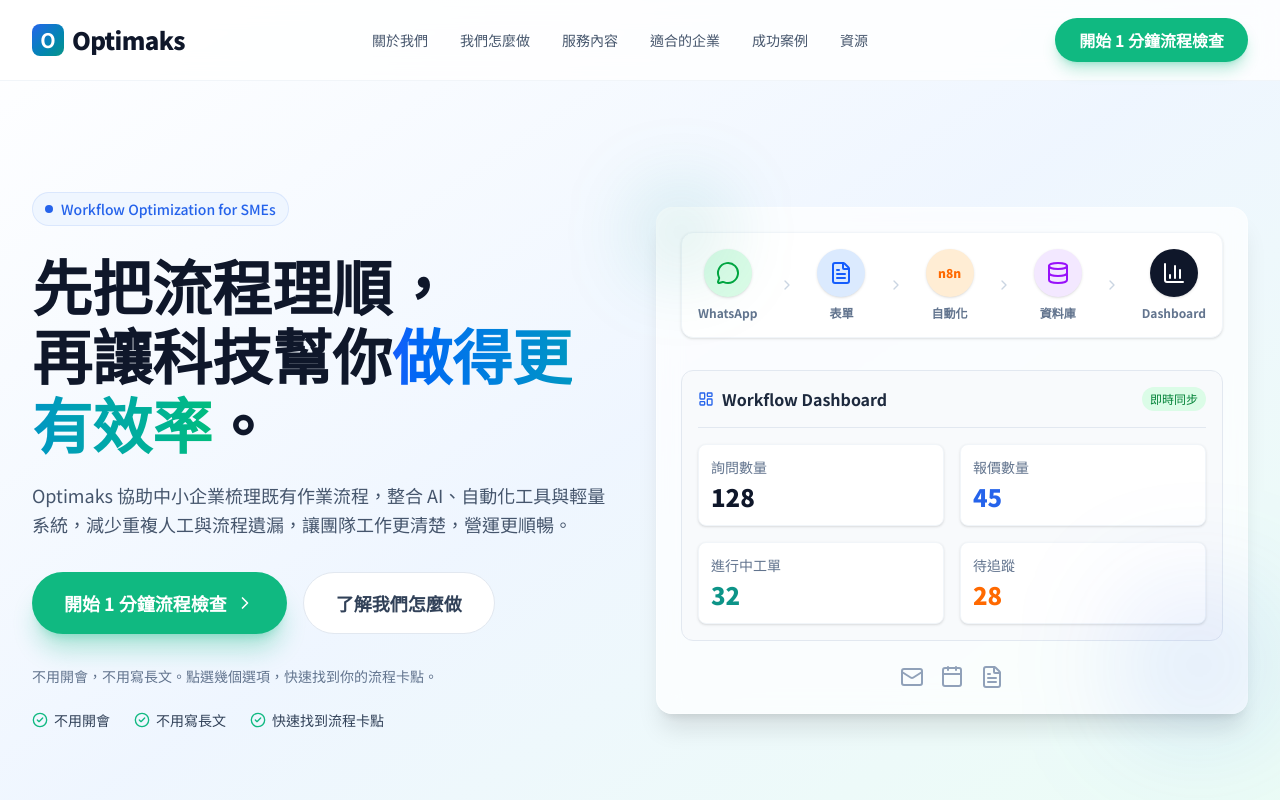
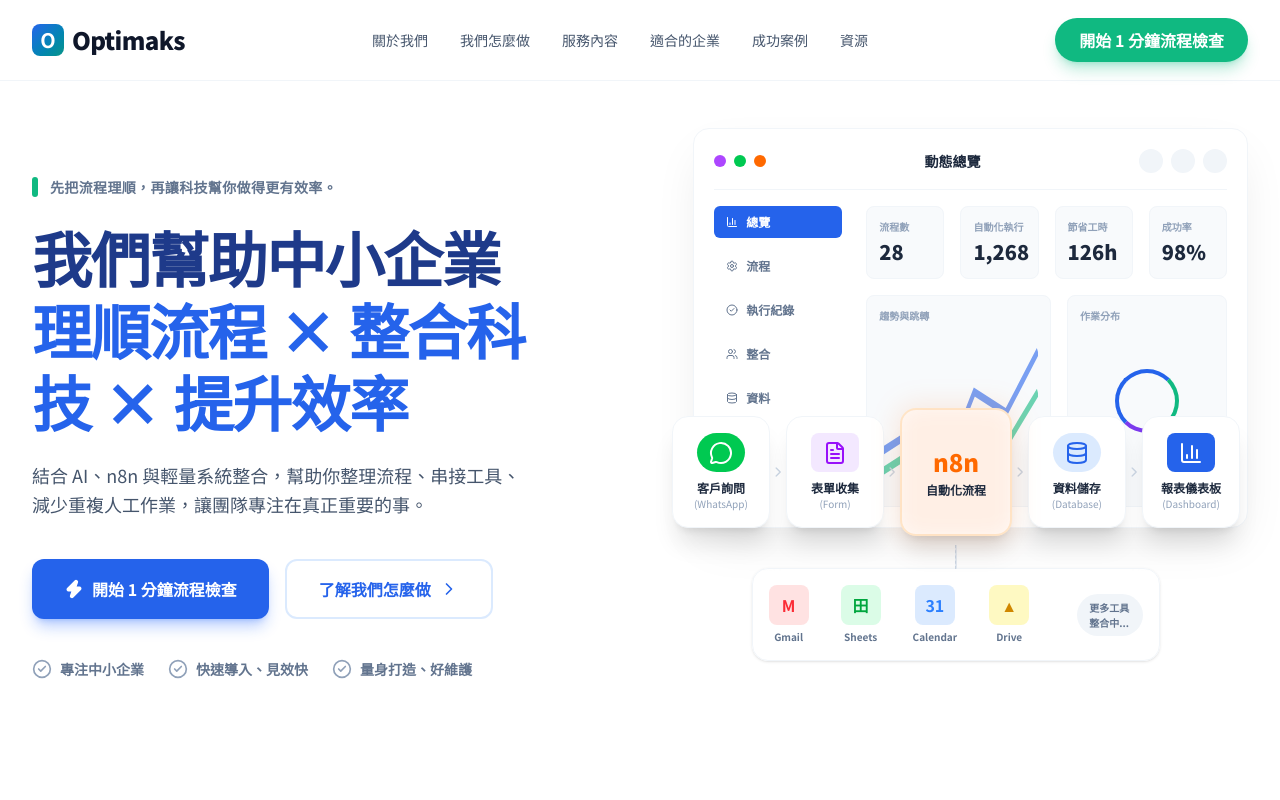
Before and after one commit to optimakspaul/Website, a Next.js app: page / in a window 1280 px wide. Shown: the top 800 px of the page. Built offline with nearby package versions, Linux system fonts and the light colour scheme.

Commit message:
design: redesign Hero section to perfectly match the requested visual mockup

```diff
--- a/src/components/HeroSection.tsx
+++ b/src/components/HeroSection.tsx
@@ -1,134 +1,165 @@
 import React from 'react';
-import { CheckCircle2, ChevronRight, MessageCircle, FileText, Database, BarChart3, LayoutDashboard, Mail, Calendar } from 'lucide-react';
+import { Zap, ChevronRight, CheckCircle2, MessageCircle, FileText, Database, BarChart3, Settings, Users, PieChart, LineChart } from 'lucide-react';
 
 export default function HeroSection() {
   return (
-    <section className="relative pt-32 pb-20 lg:pt-48 lg:pb-32 overflow-hidden gradient-bg">
-      <div className="max-w-7xl mx-auto px-4 sm:px-6 lg:px-8 relative z-10">
-        <div className="grid lg:grid-cols-2 gap-12 lg:gap-8 items-center">
+    <section className="relative pt-24 pb-16 lg:pt-32 lg:pb-24 overflow-hidden bg-white">
+      <div className="max-w-[1400px] mx-auto px-4 sm:px-6 lg:px-8 relative z-10">
+        <div className="grid lg:grid-cols-2 gap-12 items-center">
+
           {/* Left Content */}
-          <div className="max-w-2xl">
-            <div className="inline-flex items-center gap-2 px-3 py-1.5 rounded-full bg-brand-light text-brand-blue font-medium text-sm mb-6 border border-brand-blue/10">
-              <span className="w-2 h-2 rounded-full bg-brand-blue"></span>
-              Workflow Optimization for SMEs
+          <div className="max-w-2xl xl:pr-12">
+            <div className="flex items-center gap-3 mb-6">
+              <div className="w-1.5 h-5 bg-brand-green rounded-full"></div>
+              <span className="text-sm font-bold text-slate-500 tracking-wide">先把流程理順，再讓科技幫你做得更有效率。</span>
             </div>
 
-            <h1 className="text-4xl sm:text-5xl lg:text-6xl font-black text-brand-dark leading-[1.15] mb-6">
-              先把流程理順，<br />
-              再讓科技幫你<span className="gradient-text">做得更有效率</span>。
+            <h1 className="text-4xl sm:text-5xl lg:text-6xl font-black text-[#1e3a8a] leading-[1.2] mb-6 tracking-tight">
+              我們幫助中小企業<br />
+              <span className="text-[#2563eb]">理順流程 × 整合科技 × 提升效率</span>
             </h1>
 
-            <p className="text-lg text-slate-600 mb-8 leading-relaxed max-w-xl">
-              Optimaks 協助中小企業梳理既有作業流程，整合 AI、自動化工具與輕量系統，減少重複人工與流程遺漏，讓團隊工作更清楚，營運更順暢。
+            <p className="text-lg text-slate-600 mb-10 leading-relaxed max-w-xl">
+              結合 AI、n8n 與輕量系統整合，幫助你整理流程、串接工具、<br className="hidden sm:block" />
+              減少重複人工作業，讓團隊專注在真正重要的事。
             </p>
 
-            <div className="flex flex-col sm:flex-row gap-4 mb-8">
-              <a href="#workflow-check" className="inline-flex items-center justify-center gap-2 bg-brand-green hover:bg-brand-green-hover text-white px-8 py-4 rounded-full font-bold text-lg transition-all shadow-xl shadow-brand-green/30 hover:-translate-y-1 w-full sm:w-auto">
-                開始 1 分鐘流程檢查 <ChevronRight className="w-5 h-5" />
+            <div className="flex flex-col sm:flex-row gap-4 mb-10">
+              <a href="#workflow-check" className="inline-flex items-center justify-center gap-2 bg-[#2563eb] hover:bg-blue-700 text-white px-8 py-4 rounded-xl font-bold text-base transition-all shadow-lg shadow-blue-600/30 w-full sm:w-auto">
+                <Zap className="w-5 h-5 fill-current" /> 開始 1 分鐘流程檢查
               </a>
-              <a href="#how-it-works" className="inline-flex items-center justify-center gap-2 bg-white hover:bg-slate-50 text-slate-700 px-8 py-4 rounded-full font-bold text-lg transition-all border border-slate-200 hover:border-slate-300 w-full sm:w-auto">
-                了解我們怎麼做
+              <a href="#how-it-works" className="inline-flex items-center justify-center gap-2 bg-white hover:bg-slate-50 text-[#2563eb] px-8 py-4 rounded-xl font-bold text-base transition-all border-2 border-blue-100 hover:border-blue-200 w-full sm:w-auto">
+                了解我們怎麼做 <ChevronRight className="w-5 h-5" />
               </a>
             </div>
 
-            <p className="text-sm text-slate-500 mb-6 font-medium">不用開會，不用寫長文。點選幾個選項，快速找到你的流程卡點。</p>
-
-            <div className="flex flex-wrap items-center gap-4 sm:gap-6">
+            <div className="flex flex-wrap items-center gap-6">
               {[
-                { text: '不用開會', icon: CheckCircle2 },
-                { text: '不用寫長文', icon: CheckCircle2 },
-                { text: '快速找到流程卡點', icon: CheckCircle2 },
+                { text: '專注中小企業', icon: CheckCircle2 },
+                { text: '快速導入、見效快', icon: CheckCircle2 },
+                { text: '量身打造、好維護', icon: CheckCircle2 },
               ].map((item, i) => (
-                <div key={i} className="flex items-center gap-1.5 text-sm font-medium text-slate-700">
-                  <item.icon className="w-4 h-4 text-brand-green" />
+                <div key={i} className="flex items-center gap-2 text-sm font-bold text-slate-500">
+                  <div className="text-slate-400"><item.icon className="w-5 h-5" /></div>
                   {item.text}
                 </div>
               ))}
             </div>
           </div>
 
-          {/* Right Visual - Hidden on smaller screens, simplified on mobile but let's keep it clean */}
-          <div className="relative mt-8 lg:mt-0">
-            {/* Desktop Visual */}
-            <div className="hidden lg:block">
-              <div className="glass-card p-6 border border-white/60 relative">
-                <div className="absolute -top-4 -left-4 w-20 h-20 bg-brand-teal/20 rounded-full blur-2xl"></div>
-                <div className="absolute -bottom-4 -right-4 w-32 h-32 bg-brand-blue/20 rounded-full blur-3xl"></div>
+          {/* Right Visual Dashboard Mockup */}
+          <div className="relative w-full h-[500px] lg:h-[600px] hidden md:block">
 
-                {/* Workflow Integration Diagram */}
-                <div className="mb-8 p-4 bg-white rounded-xl shadow-sm border border-slate-100">
-                  <div className="flex items-center justify-between gap-2">
-                    <div className="flex flex-col items-center gap-2">
-                      <div className="w-12 h-12 rounded-full bg-green-100 flex items-center justify-center text-green-600 shadow-sm"><MessageCircle className="w-6 h-6" /></div>
-                      <span className="text-xs font-semibold text-slate-500">WhatsApp</span>
+            {/* Background Dashboard */}
+            <div className="absolute top-0 right-0 w-[95%] h-[400px] bg-white rounded-2xl shadow-[0_20px_50px_-12px_rgba(0,0,0,0.1)] border border-slate-100 p-5 flex flex-col">
+              {/* Dashboard Top bar */}
+              <div className="flex items-center justify-between border-b border-slate-100 pb-4 mb-4">
+                <div className="flex gap-2">
+                  <div className="w-3 h-3 rounded-full bg-purple-500"></div>
+                  <div className="w-3 h-3 rounded-full bg-green-500"></div>
+                  <div className="w-3 h-3 rounded-full bg-orange-500"></div>
                 </div>
-                    <ChevronRight className="w-4 h-4 text-slate-300" />
-                    <div className="flex flex-col items-center gap-2">
-                      <div className="w-12 h-12 rounded-full bg-blue-100 flex items-center justify-center text-blue-600 shadow-sm"><FileText className="w-6 h-6" /></div>
-                      <span className="text-xs font-semibold text-slate-500">表單</span>
+                <div className="text-sm font-bold text-slate-800">動態總覽</div>
+                <div className="flex gap-2">
+                  <div className="w-6 h-6 rounded-full bg-slate-100"></div>
+                  <div className="w-6 h-6 rounded-full bg-slate-100"></div>
+                  <div className="w-6 h-6 rounded-full bg-slate-100"></div>
                 </div>
-                    <ChevronRight className="w-4 h-4 text-slate-300" />
-                    <div className="flex flex-col items-center gap-2">
-                      <div className="w-12 h-12 rounded-full bg-orange-100 flex items-center justify-center text-orange-500 shadow-sm font-black text-xs">n8n</div>
-                      <span className="text-xs font-semibold text-slate-500">自動化</span>
               </div>
-                    <ChevronRight className="w-4 h-4 text-slate-300" />
-                    <div className="flex flex-col items-center gap-2">
-                      <div className="w-12 h-12 rounded-full bg-purple-100 flex items-center justify-center text-purple-600 shadow-sm"><Database className="w-6 h-6" /></div>
-                      <span className="text-xs font-semibold text-slate-500">資料庫</span>
+
+              {/* Dashboard Content Grid */}
+              <div className="flex gap-6 h-full">
+                {/* Sidebar */}
+                <div className="w-32 flex flex-col gap-3">
+                  <div className="bg-[#2563eb] text-white text-xs font-bold py-2 px-3 rounded-md flex items-center gap-2"><BarChart3 className="w-3 h-3" /> 總覽</div>
+                  <div className="text-slate-500 text-xs font-bold py-2 px-3 rounded-md flex items-center gap-2"><Settings className="w-3 h-3" /> 流程</div>
+                  <div className="text-slate-500 text-xs font-bold py-2 px-3 rounded-md flex items-center gap-2"><CheckCircle2 className="w-3 h-3" /> 執行紀錄</div>
+                  <div className="text-slate-500 text-xs font-bold py-2 px-3 rounded-md flex items-center gap-2"><Users className="w-3 h-3" /> 整合</div>
+                  <div className="text-slate-500 text-xs font-bold py-2 px-3 rounded-md flex items-center gap-2"><Database className="w-3 h-3" /> 資料</div>
                 </div>
-                    <ChevronRight className="w-4 h-4 text-slate-300" />
-                    <div className="flex flex-col items-center gap-2">
-                      <div className="w-12 h-12 rounded-full bg-brand-dark flex items-center justify-center text-white shadow-sm"><BarChart3 className="w-6 h-6" /></div>
-                      <span className="text-xs font-semibold text-slate-500">Dashboard</span>
+
+                {/* Main Content Area */}
+                <div className="flex-1 flex flex-col gap-4">
+                  {/* Stats Row */}
+                  <div className="grid grid-cols-4 gap-4">
+                    {['流程數', '自動化執行', '節省工時', '成功率'].map((label, idx) => (
+                      <div key={idx} className="bg-slate-50 border border-slate-100 p-3 rounded-lg">
+                        <div className="text-[10px] text-slate-400 font-bold mb-1">{label}</div>
+                        <div className="text-xl font-black text-slate-800">{['28', '1,268', '126h', '98%'][idx]}</div>
+                      </div>
+                    ))}
+                  </div>
+                  {/* Charts Row */}
+                  <div className="flex gap-4 flex-1">
+                    <div className="flex-1 bg-slate-50 border border-slate-100 rounded-lg p-3 relative overflow-hidden flex flex-col">
+                      <div className="text-[10px] text-slate-400 font-bold mb-2">趨勢與跳轉</div>
+                      <div className="flex-1 w-full flex items-end gap-1 opacity-60">
+                        {/* Fake line chart using borders/svg could go here, replacing with simple lines */}
+                        <svg className="w-full h-full" viewBox="0 0 100 40" preserveAspectRatio="none">
+                          <path d="M0,30 L20,25 L40,35 L60,15 L80,20 L100,5" fill="none" stroke="#2563eb" strokeWidth="2" />
+                          <path d="M0,35 L20,30 L40,38 L60,25 L80,28 L100,15" fill="none" stroke="#10b981" strokeWidth="2" />
+                        </svg>
+                      </div>
+                    </div>
+                    <div className="w-40 bg-slate-50 border border-slate-100 rounded-lg p-3 flex flex-col items-center justify-center relative">
+                       <div className="text-[10px] text-slate-400 font-bold absolute top-3 left-3">作業分布</div>
+                       <div className="w-16 h-16 rounded-full border-4 border-[#2563eb] border-r-[#10b981] border-b-[#7c3aed]"></div>
+                    </div>
+                  </div>
                 </div>
               </div>
             </div>
 
-                {/* Dashboard Card Mockup */}
-                <div className="bg-slate-50 rounded-xl p-4 border border-slate-200">
-                  <div className="flex items-center justify-between mb-4 pb-4 border-b border-slate-200">
-                    <h3 className="font-bold flex items-center gap-2 text-slate-800"><LayoutDashboard className="w-4 h-4 text-brand-blue" /> Workflow Dashboard</h3>
-                    <span className="text-xs font-medium bg-green-100 text-green-700 px-2 py-1 rounded-full">即時同步</span>
+            {/* Foreground Workflow Cards */}
+            <div className="absolute top-[280px] left-0 w-full z-10 flex items-center justify-between px-2">
+              {/* WhatsApp */}
+              <div className="bg-white rounded-2xl shadow-xl border border-slate-100 p-4 flex flex-col items-center justify-center w-28 h-28 hover:-translate-y-1 transition-transform">
+                <div className="w-12 h-12 bg-green-500 rounded-full flex items-center justify-center mb-2"><MessageCircle className="w-6 h-6 text-white" /></div>
+                <div className="text-xs font-bold text-slate-800">客戶詢問</div>
+                <div className="text-[10px] text-slate-400">(WhatsApp)</div>
               </div>
-                  <div className="grid grid-cols-2 gap-4">
-                    <div className="bg-white p-3 rounded-lg border border-slate-100 shadow-sm">
-                      <div className="text-sm text-slate-500 mb-1">詢問數量</div>
-                      <div className="text-2xl font-black text-brand-dark">128</div>
+              <ChevronRight className="w-5 h-5 text-slate-300" />
+
+              {/* Form */}
+              <div className="bg-white rounded-2xl shadow-xl border border-slate-100 p-4 flex flex-col items-center justify-center w-28 h-28 hover:-translate-y-1 transition-transform">
+                <div className="w-12 h-12 bg-purple-100 rounded-lg flex items-center justify-center mb-2"><FileText className="w-6 h-6 text-purple-600" /></div>
+                <div className="text-xs font-bold text-slate-800">表單收集</div>
+                <div className="text-[10px] text-slate-400">(Form)</div>
               </div>
-                    <div className="bg-white p-3 rounded-lg border border-slate-100 shadow-sm">
-                      <div className="text-sm text-slate-500 mb-1">報價數量</div>
-                      <div className="text-2xl font-black text-brand-blue">45</div>
+              <ChevronRight className="w-5 h-5 text-slate-300" />
+
+              {/* n8n */}
+              <div className="bg-white rounded-2xl shadow-xl border-2 border-orange-100 p-4 flex flex-col items-center justify-center w-32 h-32 hover:-translate-y-1 transition-transform relative z-20">
+                <div className="absolute -inset-2 bg-orange-500/10 rounded-3xl blur-md z-[-1]"></div>
+                <div className="text-orange-500 font-black text-2xl mb-1">n8n</div>
+                <div className="text-xs font-bold text-slate-800">自動化流程</div>
               </div>
-                    <div className="bg-white p-3 rounded-lg border border-slate-100 shadow-sm">
-                      <div className="text-sm text-slate-500 mb-1">進行中工單</div>
-                      <div className="text-2xl font-black text-brand-teal">32</div>
+              <ChevronRight className="w-5 h-5 text-slate-300" />
+
+              {/* Database */}
+              <div className="bg-white rounded-2xl shadow-xl border border-slate-100 p-4 flex flex-col items-center justify-center w-28 h-28 hover:-translate-y-1 transition-transform">
+                <div className="w-12 h-12 bg-blue-100 rounded-full flex items-center justify-center mb-2"><Database className="w-6 h-6 text-[#2563eb]" /></div>
+                <div className="text-xs font-bold text-slate-800">資料儲存</div>
+                <div className="text-[10px] text-slate-400">(Database)</div>
               </div>
-                    <div className="bg-white p-3 rounded-lg border border-slate-100 shadow-sm">
-                      <div className="text-sm text-slate-500 mb-1">待追蹤</div>
-                      <div className="text-2xl font-black text-orange-500">28</div>
-                    </div>
+              <ChevronRight className="w-5 h-5 text-slate-300" />
+
+              {/* Dashboard */}
+              <div className="bg-white rounded-2xl shadow-xl border border-slate-100 p-4 flex flex-col items-center justify-center w-28 h-28 hover:-translate-y-1 transition-transform">
+                <div className="w-12 h-12 bg-[#2563eb] rounded-lg flex items-center justify-center mb-2"><BarChart3 className="w-6 h-6 text-white" /></div>
+                <div className="text-xs font-bold text-slate-800">報表儀表板</div>
+                <div className="text-[10px] text-slate-400">(Dashboard)</div>
               </div>
             </div>
 
-                {/* Additional Tool Icons */}
-                <div className="mt-6 flex justify-center gap-4 text-slate-400">
-                  <Mail className="w-6 h-6" />
-                  <Calendar className="w-6 h-6" />
-                  <FileText className="w-6 h-6" />
-                </div>
-              </div>
-            </div>
-
-            {/* Mobile Visual */}
-            <div className="lg:hidden glass-card p-4">
-               <div className="flex justify-between items-center bg-white p-4 rounded-xl shadow-sm border border-slate-100">
-                 <div className="text-center"><MessageCircle className="w-8 h-8 text-green-500 mx-auto mb-1" /><span className="text-[10px] font-bold text-slate-500">WhatsApp</span></div>
-                 <ChevronRight className="w-5 h-5 text-slate-300" />
-                 <div className="text-center font-black text-orange-500 text-lg mx-auto">n8n<div className="text-[10px] text-slate-500">自動化</div></div>
-                 <ChevronRight className="w-5 h-5 text-slate-300" />
-                 <div className="text-center"><LayoutDashboard className="w-8 h-8 text-brand-blue mx-auto mb-1" /><span className="text-[10px] font-bold text-slate-500">Dashboard</span></div>
-               </div>
+            {/* Bottom Integration Icons */}
+            <div className="absolute top-[440px] left-[15%] right-[15%] bg-white/60 backdrop-blur-md border border-slate-100 rounded-2xl p-4 flex items-center justify-center gap-8 shadow-sm">
+               <div className="absolute -top-6 left-1/2 -translate-x-1/2 w-0.5 h-6 bg-slate-200 border-l border-dashed border-slate-300"></div>
+               <div className="flex flex-col items-center gap-1"><div className="w-10 h-10 bg-red-100 rounded-lg flex items-center justify-center text-red-500 font-bold">M</div><span className="text-[10px] font-bold text-slate-500">Gmail</span></div>
+               <div className="flex flex-col items-center gap-1"><div className="w-10 h-10 bg-green-100 rounded-lg flex items-center justify-center text-green-600 font-bold">田</div><span className="text-[10px] font-bold text-slate-500">Sheets</span></div>
+               <div className="flex flex-col items-center gap-1"><div className="w-10 h-10 bg-blue-100 rounded-lg flex items-center justify-center text-blue-500 font-bold">31</div><span className="text-[10px] font-bold text-slate-500">Calendar</span></div>
+               <div className="flex flex-col items-center gap-1"><div className="w-10 h-10 bg-yellow-100 rounded-lg flex items-center justify-center text-yellow-600 font-bold">▲</div><span className="text-[10px] font-bold text-slate-500">Drive</span></div>
+               <div className="ml-4 bg-slate-100 text-slate-500 text-[10px] font-bold px-3 py-1.5 rounded-full">更多工具整合中...</div>
             </div>
 
           </div>
```
Lines whose indentation alone changed are shown as unchanged.
